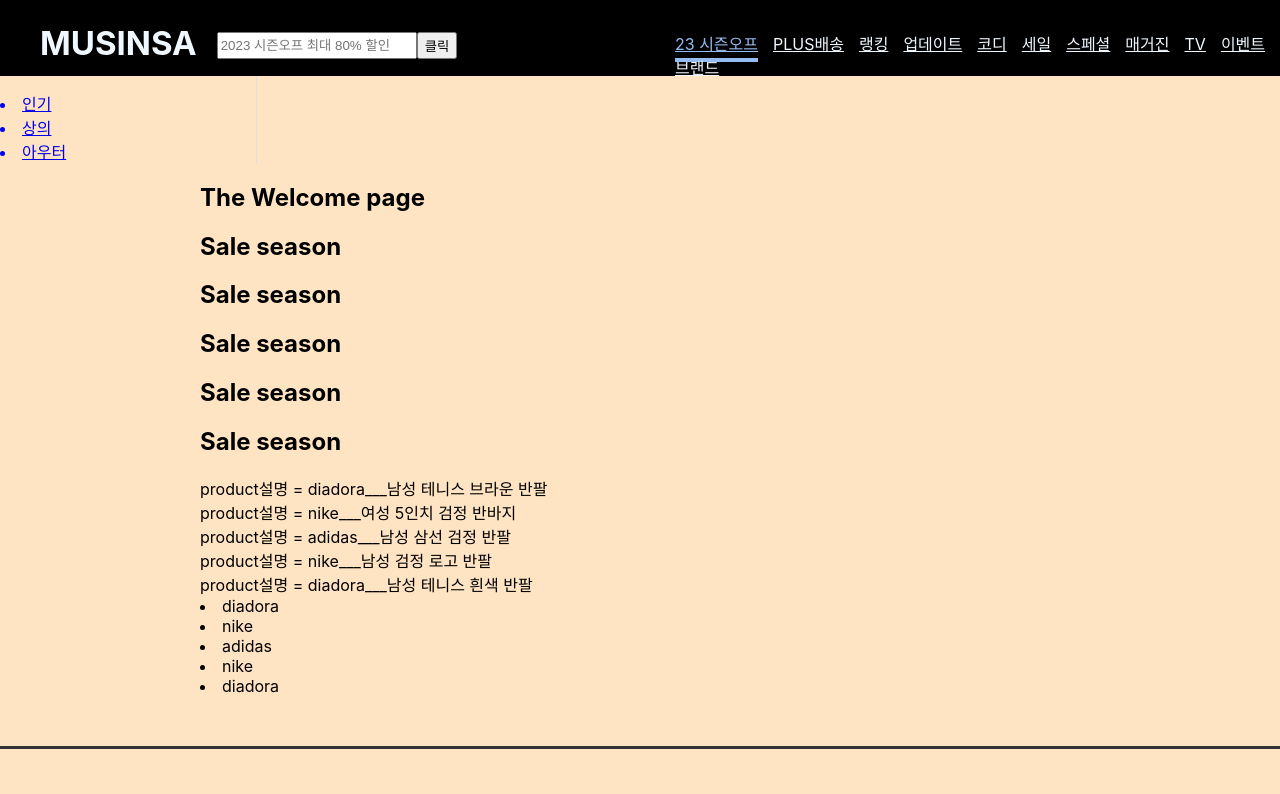
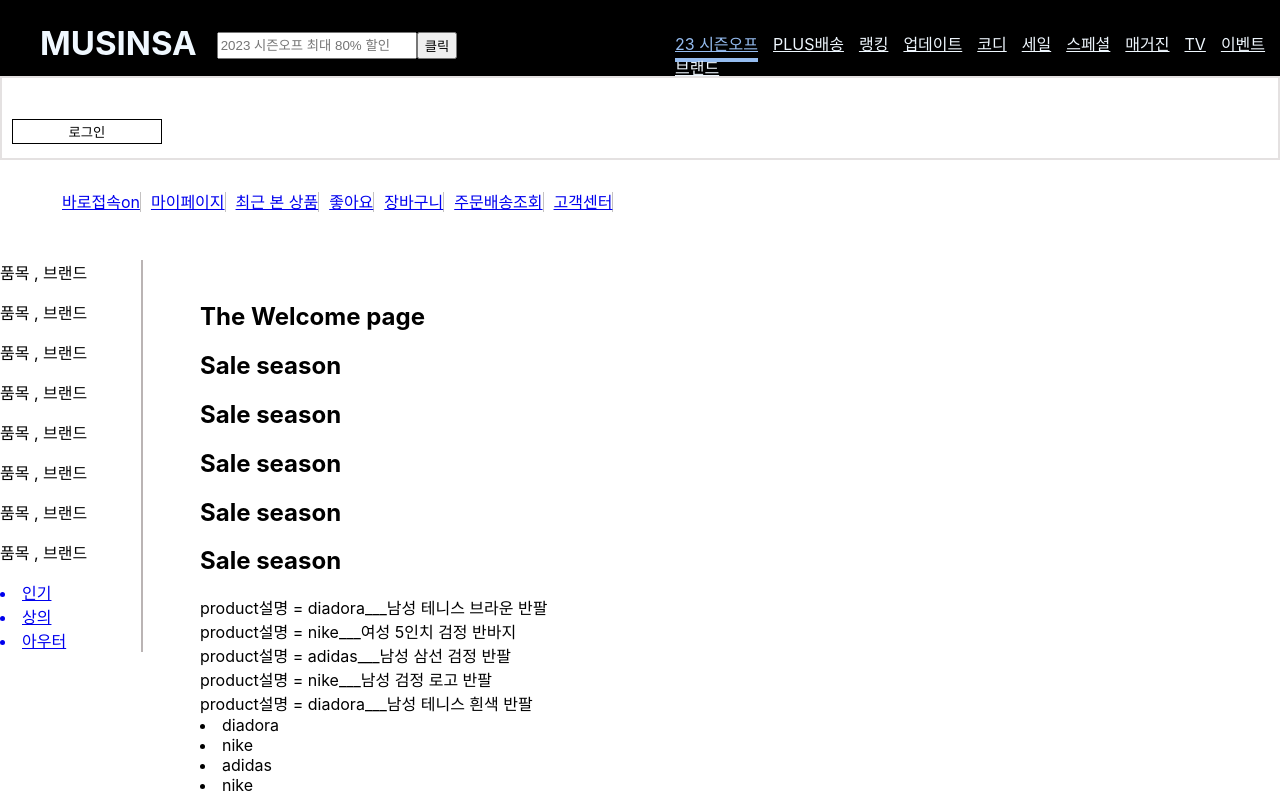
Before and after one commit to mmmjunjoy/shoppingmall, a React (Create React App) app in the folder summer/profile/: page /welcome in a window 1280 px wide. Shown: the top 794 px of the page. Built offline with nearby package versions, Linux system fonts and the light colour scheme.

Commit message:
feat:make SubHeader

```diff
--- a/summer/profile/src/App.css
+++ b/summer/profile/src/App.css
@@ -36,3 +36,6 @@
     padding: 0 40px 0 20px;
     line-height: 1;
   }
+  .sidebars{
+    margin-top: 100px;
+  }
--- a/summer/profile/src/App.js
+++ b/summer/profile/src/App.js
@@ -7,12 +7,14 @@
 import ProductDetail from "./Pages/ProductDetail";
 import Sidebar from "./Components/Sidebar";
 import "./App.css"
+import SubHeader from "./Components/SubHeader";
 
 function App() {
   return (
     <div className="App">
       <MainHeader/>
-      <div className="Side">
+      <SubHeader/>
+      <div className="sidebars">
         <Sidebar/>
 
       </div>
--- a/summer/profile/src/Components/Sidebar.js
+++ b/summer/profile/src/Components/Sidebar.js
@@ -1,6 +1,7 @@
 import React from "react";
 import {NavLink } from "react-router-dom";
 import SidebarItem from "./SidebarItem";
+import "../styles/side.css"
 
 function Sidebar(){
     const menus = [
@@ -10,7 +11,17 @@
     ];
 
     return(
-        <div>
+        <div className="Side">
+            <p>품목 , 브랜드</p>
+            <p>품목 , 브랜드</p>
+            <p>품목 , 브랜드</p>
+            <p>품목 , 브랜드</p>
+            <p>품목 , 브랜드</p>
+            <p>품목 , 브랜드</p>
+            <p>품목 , 브랜드</p>
+            <p>품목 , 브랜드</p>
+
+
             {menus.map((menu,index)=>{
                 return(
                     <NavLink to ={menu.path} key ={index}>
--- a/summer/profile/src/Components/SidebarItem.js
+++ b/summer/profile/src/Components/SidebarItem.js
@@ -1,11 +1,17 @@
 import React from "react";
-import "../styles/side.css"
+
 
 function SidebarItem({menux}){
     return(
-        <div className="side">
-            <li>{menux.name}</li>
+        <div>
+
+            <div>
+
+                <li>{menux.name}</li>
+            </div>
+
         </div>
+
     )
 }
 
--- /dev/null
+++ b/summer/profile/src/Components/SubHeader.js
@@ -0,0 +1,43 @@
+import {NavLink ,Link} from "react-router-dom"
+import "../styles/subheader.css"
+import React , {useState} from "react";
+
+const SubHeader = () => {
+    return(
+        <header >
+            <nav className="subnav">
+                <ul >
+                    <div className="subs">
+                        <div className="loginclick" >
+                            <div >
+                                <h2 ><button className="loginbutton">로그인</button></h2>
+                            </div>
+
+
+                        </div>
+
+
+                        <div className="sublink" >
+                            <NavLink  className="subborder" to = "/welcome">바로접속on</NavLink>
+                            <NavLink   className="subborder" to = "/products">마이페이지</NavLink>
+                            <NavLink   className="subborder" to = "/ranking">최근 본 상품</NavLink>
+                            <NavLink   className="subborder" to = "/update">좋아요</NavLink>
+                            <NavLink   className="subborder" to = "/codi">장바구니</NavLink>
+                            <NavLink   className="subborder" to = "/sale">주문배송조회</NavLink>
+                            <NavLink   className="subborder" to = "/special">고객센터</NavLink>
+
+                        </div>
+
+                    </div>
+
+
+
+                </ul>
+            </nav>
+        </header>
+    );
+
+
+}
+
+export default SubHeader;
--- a/summer/profile/src/index.css
+++ b/summer/profile/src/index.css
@@ -5,7 +5,7 @@
     sans-serif;
   -webkit-font-smoothing: antialiased;
   -moz-osx-font-smoothing: grayscale;
-  background-color: bisque;
+  background-color: white;
 }
 
 code {
--- a/summer/profile/src/styles/side.css
+++ b/summer/profile/src/styles/side.css
@@ -1,8 +1,8 @@
-.side{
+.Side{
 
-    border-right: 1px solid #e0e0e0;
+    border-right: 2px solid #9f9797b7;
     flex-direction: column;
     align-items: center;
     justify-content: center;
-    width: 20%;
+    width: 11%;
 }
--- /dev/null
+++ b/summer/profile/src/styles/subheader.css
@@ -0,0 +1,38 @@
+
+.subs{
+    float:center;
+    width: 50%;
+}
+
+.loginclick{
+    float: left;
+    margin-left:-30px;
+
+}
+
+.sublink{
+    float: left;
+    margin-top: 25px;
+    margin-left: 10px;
+
+}
+
+.subnav{
+    border: 2px solid #dad6d6b7;
+    height:80px;
+
+}
+
+.loginbutton{
+    border:1px solid black;
+    background-color: white;
+    width:150px;
+    height:25px;
+
+}
+
+.subborder{
+    margin-left: 10px;
+    border-right: 1px solid rgb(196, 194, 194);
+
+}
--- a/summer/profile/src/styles/welcome.css
+++ b/summer/profile/src/styles/welcome.css
@@ -2,6 +2,7 @@
     margin-left: 200px;
     float:center;
     width: 80%;
+    margin-top: -370px;
 
 
 }
```
